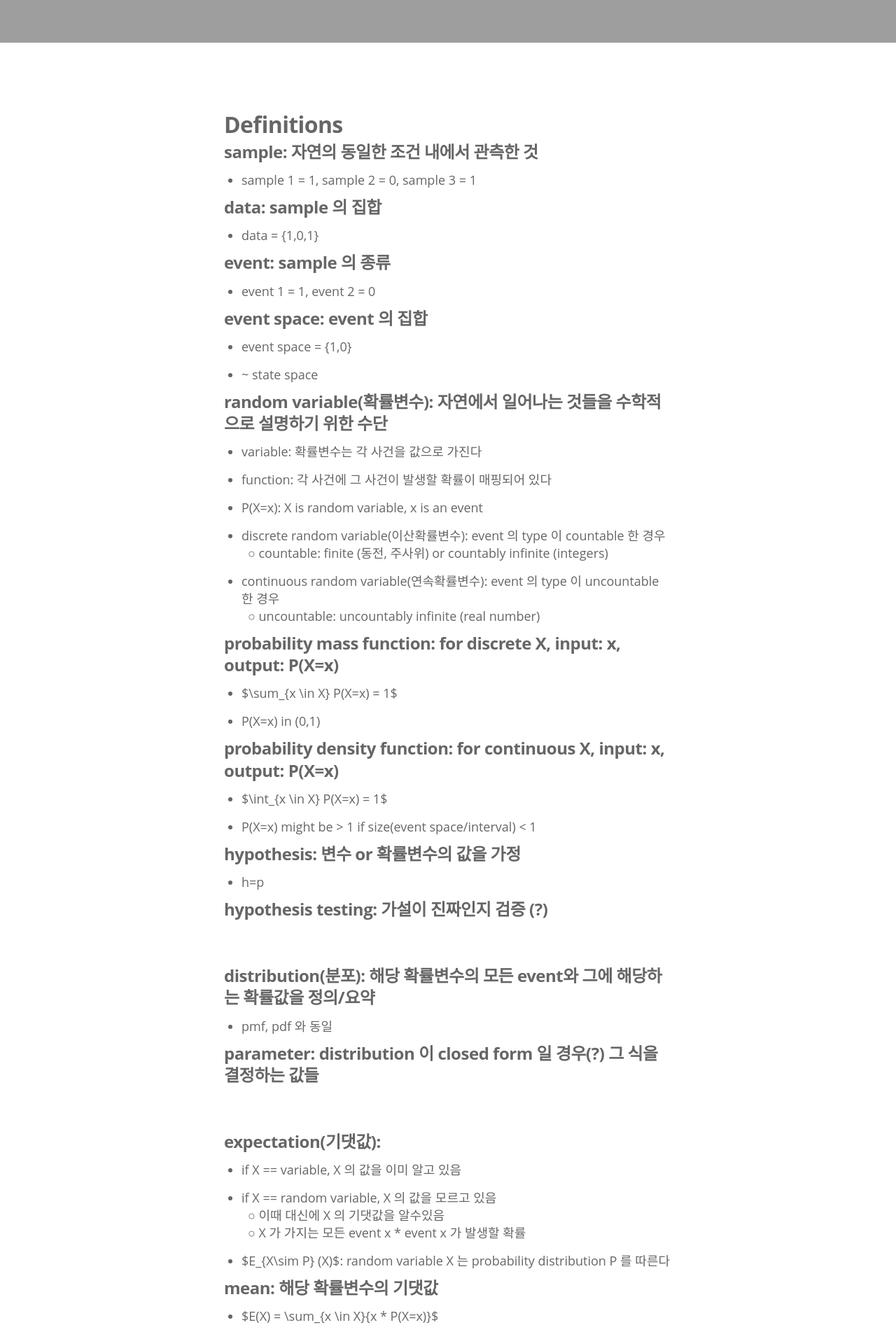
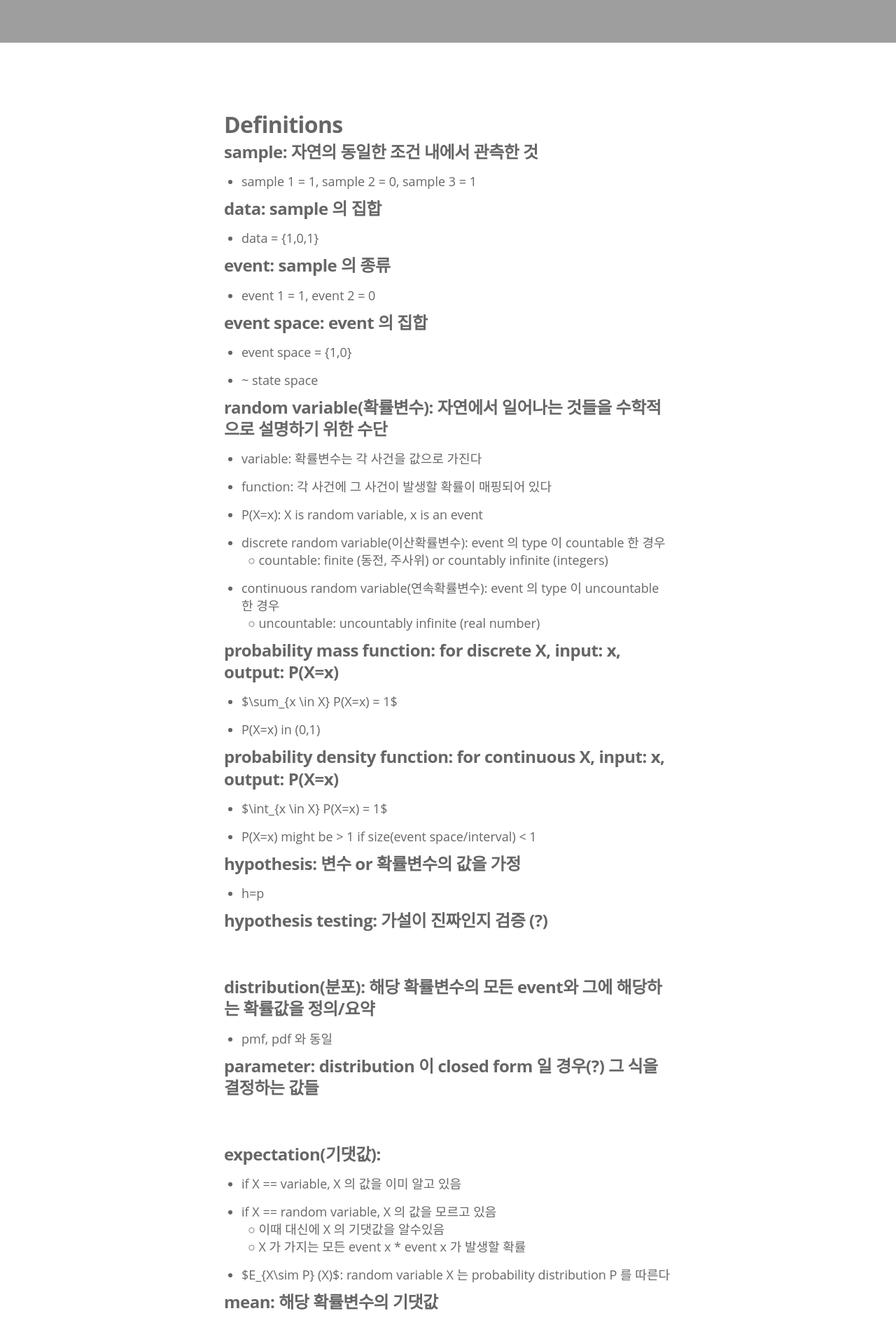
Before and after one commit to minniie/minniie.github.io, a Jekyll site: the page built from _posts/2021-07-27-probability.markdown, in a window 1280 px wide. Shown: the part 839-2732 px from the top of the page at 70% size. Built offline with Jekyll 4.4.1, drawn with Linux system fonts in a browser that asks for light colours; nearby versions of some CDN libraries; some web fonts are replaced; grey boxes are pictures that could not be loaded.

Commit message:
Update main.sass

```diff
--- a/css/main.sass
+++ b/css/main.sass
@@ -432,7 +432,7 @@ body
         mmargin-left: -26px
         padding-bottom: 0px
     ul, ol
-      padding: 4px 0 0
+      padding: 6px 0 0
       margin: 0
     li
       padding: 0
```
